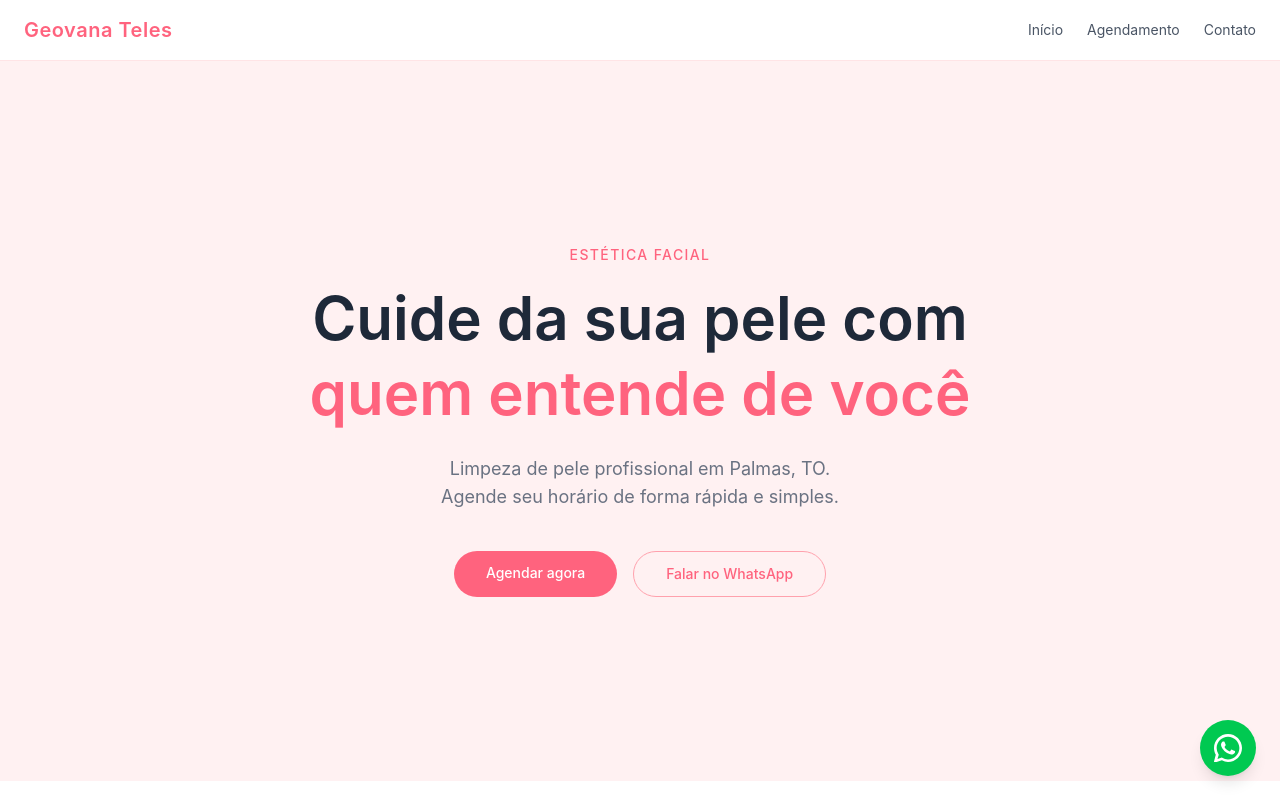
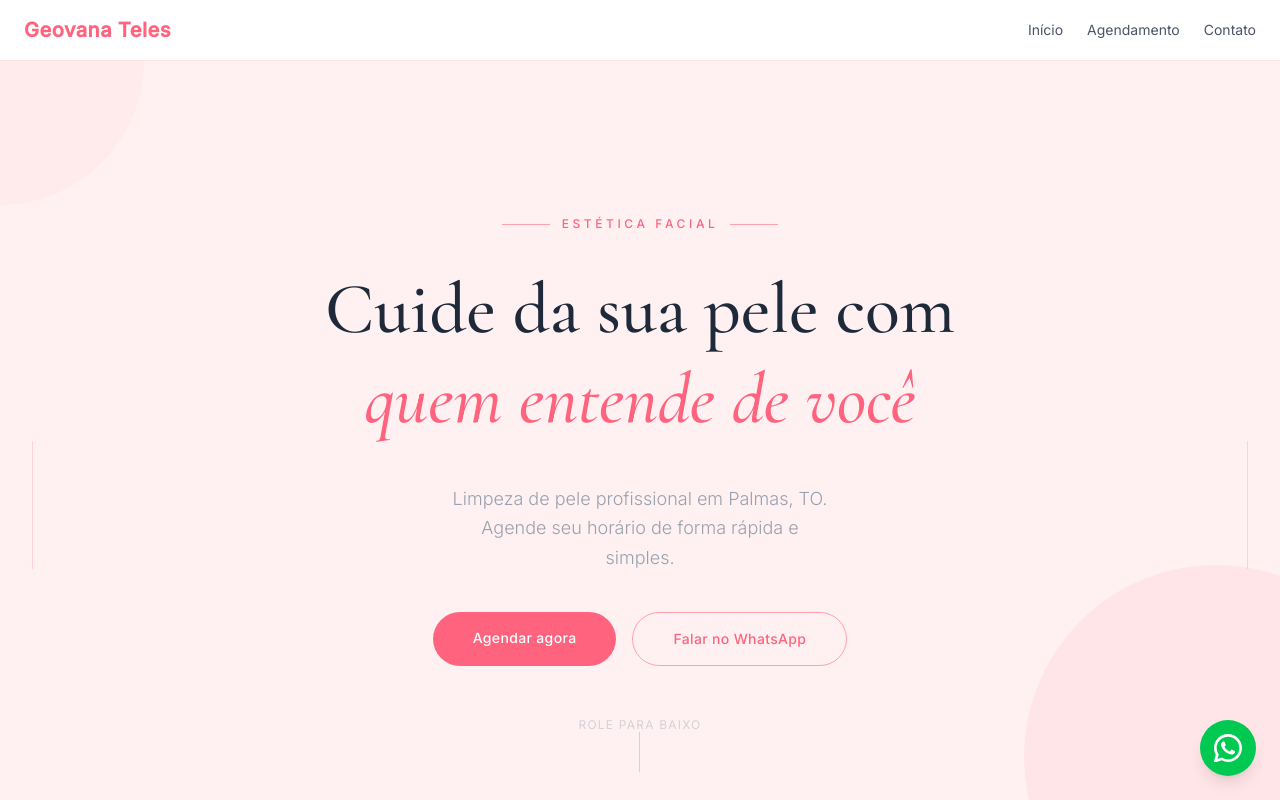
Before and after one commit to JoaoPOPaulino/geovana-teles, a React (Vite) app: page / in a window 1280 px wide. Shown: the top 800 px of the page. Built offline with nearby package versions, Linux system fonts and the light colour scheme.

Commit message:
feat: atualizando as interfaces

```diff
--- a/index.html
+++ b/index.html
@@ -1,11 +1,29 @@
 <!doctype html>
 <html lang="en">
   <head>
-    <meta charset="UTF-8" />
-    <link rel="icon" type="image/svg+xml" href="/favicon.svg" />
-    <meta name="viewport" content="width=device-width, initial-scale=1.0" />
-    <title>geovana-teles</title>
-  </head>
+  <meta charset="UTF-8" />
+  <meta name="viewport" content="width=device-width, initial-scale=1.0" />
+
+  <!-- SEO básico -->
+  <title>Geovana Teles | Limpeza de Pele em Palmas, TO</title>
+  <meta name="description" content="Limpeza de pele profissional em Palmas, Tocantins. Agende seu horário com Geovana Teles e cuide da sua pele com quem entende." />
+  <meta name="keywords" content="limpeza de pele, estética, Palmas, Tocantins, Geovana Teles" />
+  <meta name="author" content="Geovana Teles" />
+
+  <!-- Open Graph — como aparece ao compartilhar no WhatsApp/redes sociais -->
+  <meta property="og:title" content="Geovana Teles | Limpeza de Pele em Palmas, TO" />
+  <meta property="og:description" content="Limpeza de pele profissional em Palmas, Tocantins. Agende seu horário online." />
+  <meta property="og:image" content="https://geovana-teles.web.app/og-image.jpg" />
+  <meta property="og:url" content="https://geovana-teles.web.app" />
+  <meta property="og:type" content="website" />
+
+  <!-- Favicon -->
+  <link rel="icon" type="image/png" href="/favicon.png" />
+
+  <link rel="preconnect" href="https://fonts.googleapis.com" />
+<link rel="preconnect" href="https://fonts.gstatic.com" crossorigin />
+<link href="https://fonts.googleapis.com/css2?family=Cormorant+Garamond:ital,wght@0,400;0,500;0,600;1,400;1,500&family=Inter:wght@300;400;500&display=swap" rel="stylesheet" />
+</head>
   <body>
     <div id="root"></div>
     <script type="module" src="/src/main.tsx"></script>
--- a/src/components/Hero.tsx
+++ b/src/components/Hero.tsx
@@ -2,37 +2,59 @@ import { Link } from 'react-router-dom'
 
 export default function Hero() {
   return (
-    <section className="min-h-[90vh] flex flex-col items-center justify-center text-center px-6 bg-rose-50">
+    <section className="relative min-h-[95vh] flex flex-col items-center justify-center text-center px-6 bg-rose-50 overflow-hidden">
 
-      <p className="text-rose-400 text-sm font-medium tracking-widest uppercase mb-4">
-        Estética Facial
-      </p>
+      {/* Elementos decorativos de fundo */}
+      <div className="absolute top-0 left-0 w-72 h-72 rounded-full bg-rose-200 opacity-20 -translate-x-1/2 -translate-y-1/2" />
+      <div className="absolute bottom-0 right-0 w-96 h-96 rounded-full bg-rose-300 opacity-15 translate-x-1/3 translate-y-1/3" />
+      <div className="absolute top-1/2 left-8 w-px h-32 bg-rose-300 opacity-40" />
+      <div className="absolute top-1/2 right-8 w-px h-32 bg-rose-300 opacity-40" />
 
-      <h1 className="text-4xl md:text-6xl font-semibold text-gray-800 mb-6 leading-tight">
-        Cuide da sua pele com<br />
-        <span className="text-rose-400">quem entende de você</span>
+      {/* Linha decorativa superior */}
+      <div className="flex items-center gap-3 mb-8">
+        <div className="w-12 h-px bg-rose-300" />
+        <p className="text-rose-400 text-xs font-medium tracking-[0.3em] uppercase">
+          Estética Facial
+        </p>
+        <div className="w-12 h-px bg-rose-300" />
+      </div>
+
+      {/* Título principal */}
+      <h1 className="font-display text-5xl md:text-7xl font-medium text-gray-800 mb-4 leading-tight max-w-3xl">
+        Cuide da sua pele com
+        <br />
+        <span className="text-rose-400 italic">quem entende de você</span>
       </h1>
 
-      <p className="text-gray-500 text-lg max-w-md mb-10">
+      {/* Subtítulo */}
+      <p className="text-gray-400 text-base md:text-lg max-w-sm mt-6 mb-10 leading-relaxed font-light">
         Limpeza de pele profissional em Palmas, TO.
+        <br />
         Agende seu horário de forma rápida e simples.
       </p>
 
+      {/* Botões */}
       <div className="flex flex-col sm:flex-row gap-4">
         <Link
           to="/agendamento"
-          className="bg-rose-400 text-white px-8 py-3 rounded-full text-sm font-medium hover:bg-rose-500 transition-colors"
+          className="bg-rose-400 text-white px-10 py-4 rounded-full text-sm font-medium tracking-wide hover:bg-rose-500 transition-all hover:shadow-lg hover:-translate-y-0.5"
         >
           Agendar agora
         </Link>
-
         <a
-          href="https://wa.me/5563992256085"
+          href="https://wa.me/5563999999999"
           target="_blank"
           rel="noopener noreferrer"
-          className="border border-rose-300 text-rose-400 px-8 py-3 rounded-full text-sm font-medium hover:bg-rose-50 transition-colors">
+          className="border border-rose-300 text-rose-400 px-10 py-4 rounded-full text-sm font-medium tracking-wide hover:bg-white transition-all hover:shadow-md hover:-translate-y-0.5"
+        >
           Falar no WhatsApp
         </a>
+      </div>
+
+      {/* Scroll indicator */}
+      <div className="absolute bottom-10 flex flex-col items-center gap-2 opacity-40">
+        <p className="text-xs tracking-widest text-gray-400 uppercase">Role para baixo</p>
+        <div className="w-px h-10 bg-gray-400 animate-bounce" />
       </div>
 
     </section>
--- a/src/components/Servicos.tsx
+++ b/src/components/Servicos.tsx
@@ -29,7 +29,7 @@ export default function Servicos() {
           <p className="text-rose-400 text-sm font-medium tracking-widest uppercase mb-4">
             Serviços
           </p>
-          <h2 className="text-3xl font-semibold text-gray-800">
+          <h2 className="font-display text-4xl font-medium text-gray-800">
             O que eu ofereço
           </h2>
         </div>
--- a/src/components/Sobre.tsx
+++ b/src/components/Sobre.tsx
@@ -18,7 +18,7 @@ export default function Sobre() {
             Sobre mim
           </p>
 
-          <h2 className="text-3xl font-semibold text-gray-800 mb-6 leading-snug">
+          <h2 className="font-display text-4xl font-medium text-gray-800 mb-6 leading-snug">
             Cuidado com a pele que transforma
           </h2>
 
--- a/src/index.css
+++ b/src/index.css
@@ -1 +1,14 @@
 @import "tailwindcss";
+
+* {
+  -webkit-font-smoothing: antialiased;
+  -moz-osx-font-smoothing: grayscale;
+}
+
+body {
+  font-family: 'Inter', sans-serif;
+}
+
+.font-display {
+  font-family: 'Cormorant Garamond', serif;
+}
```
Also changed, not shown: 1 other file (tests, documents, lock files or other folders).
